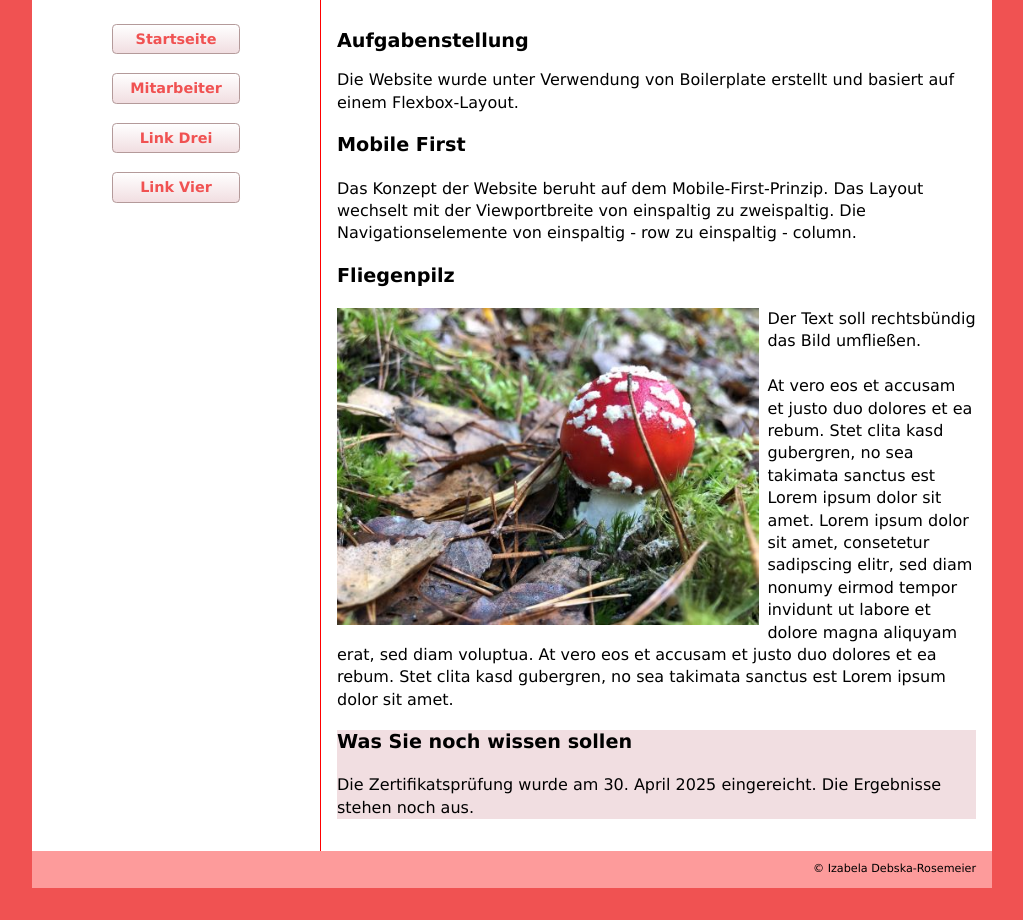
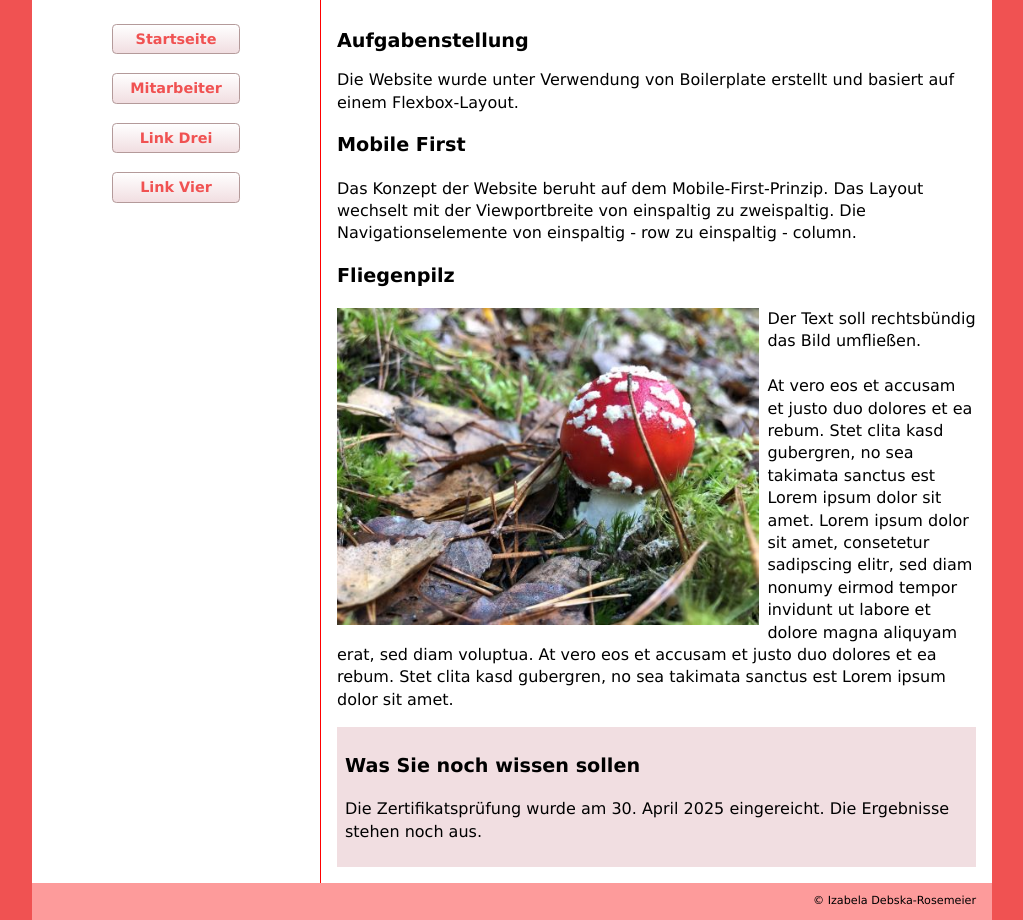
Before and after one commit to Isia13/cert_project, a website built with webpack: page index.html in a window 1280 px wide. Shown: the part 67-987 px from the top of the page, without its empty margins (128-1151 px from the left). Before the commit the page ends 955 px from the top, so only its background shows below. Built offline with nearby package versions, Linux system fonts and the light colour scheme; no server answers.

Commit message:
Update style.css

```diff
--- a/css/style.css
+++ b/css/style.css
@@ -170,6 +170,7 @@ div h2, h3 {
 
 aside {
 background-color: rgb(241,222,225);
+   padding: 0.5em 0.5em;
 }
 
 table {
```
